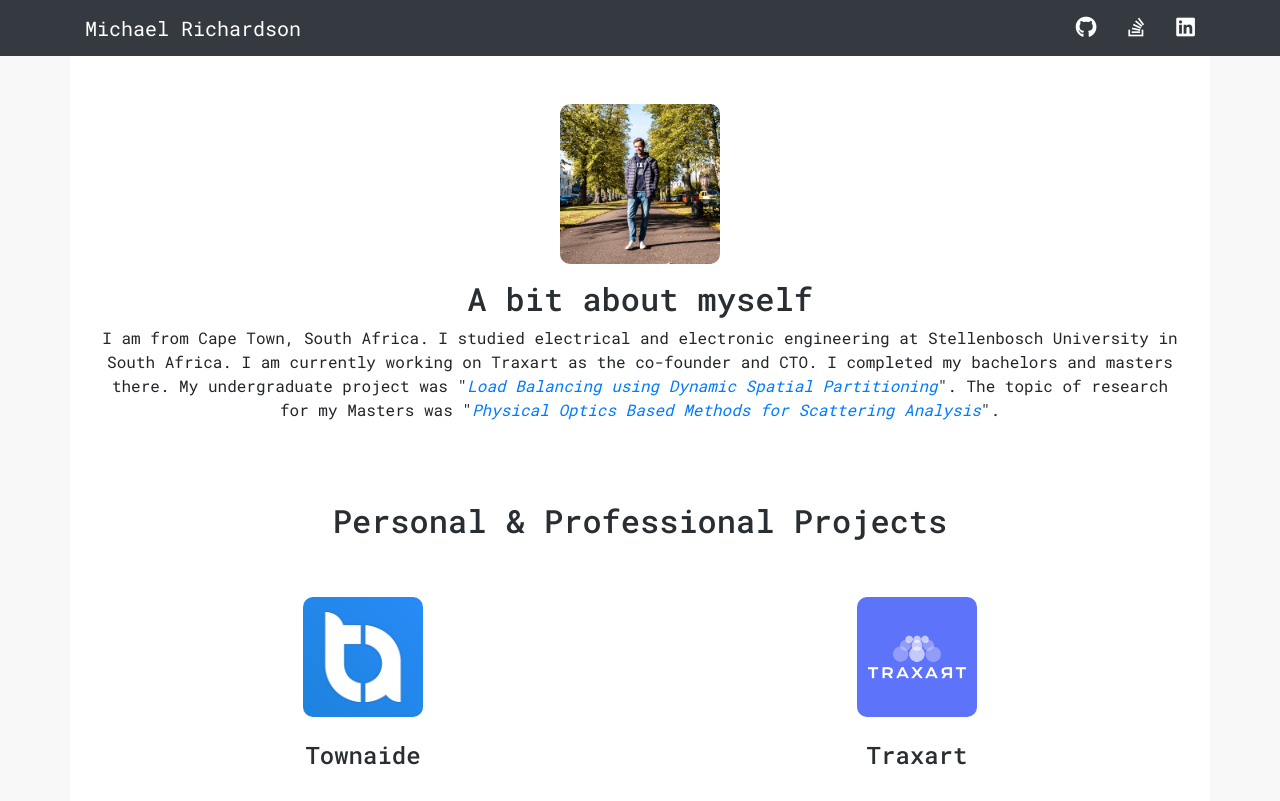
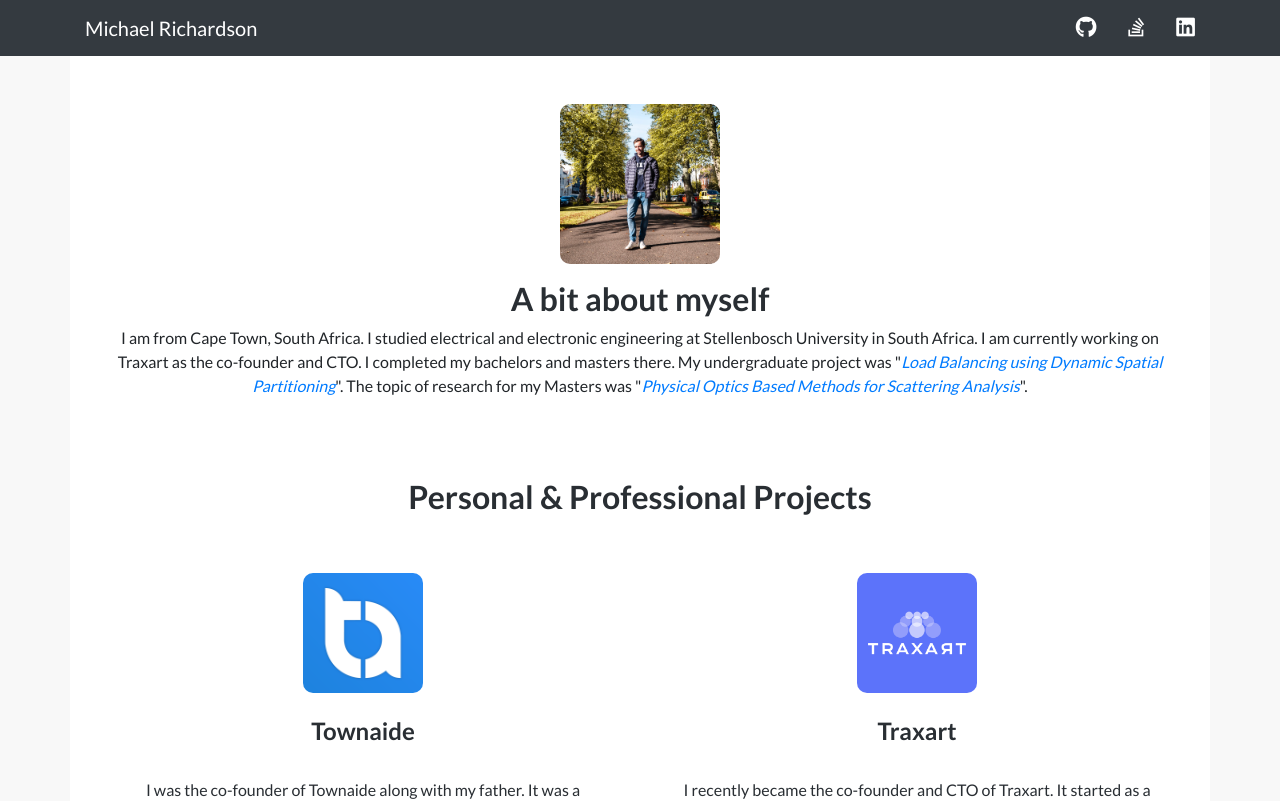
Before and after one commit to michaelprichardson/michaelprichardson.com, a React (Create React App) app: page / in a window 1280 px wide. Shown: the top 801 px of the page. Built offline with nearby package versions, Linux system fonts and the light colour scheme.

Commit message:
Changed font to Lato

```diff
--- a/src/index.scss
+++ b/src/index.scss
@@ -1,16 +1,19 @@
-@import url('https://fonts.googleapis.com/css2?family=Roboto+Mono:wght@300;400;500;700&family=Source+Code+Pro:wght@500&display=swap');
-
+@import url('https://fonts.googleapis.com/css2?family=Lato:wght@300;400;700&display=swap');
 body {
   margin: 0;
-  font-family:'Roboto Mono', monospace;
+  font-family: 'Lato', sans-serif;
   font-weight: 400;
   -webkit-font-smoothing: antialiased;
   -moz-osx-font-smoothing: grayscale;
   background-color: #F8F8F8;
+
+  h1, h2, h3, h4, h5, h6 {
+    font-weight: 700;
+  }
 }
 
 code {
-  font-family: 'Source Code Pro', monospace;
+  font-family: 'Lato', sans-serif;
 }
 
 // Responsive Breakpoints
```
